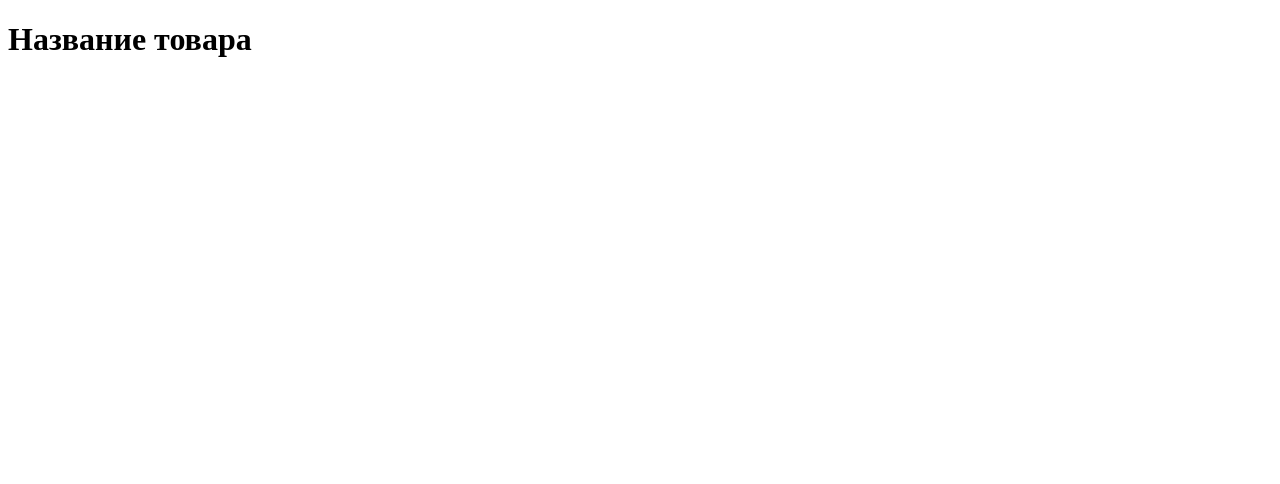
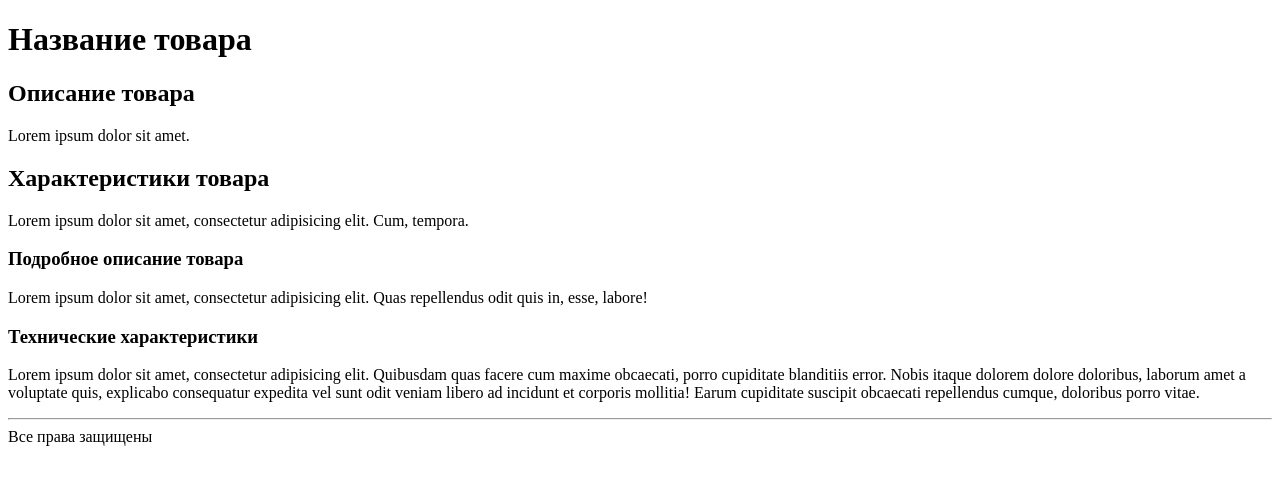
Before and after one commit to antauren/gb_html.css_project1, a plain HTML site: page index.html in a window 1280 px wide. Drawn offline with Linux system fonts and the light colour scheme.

Commit message:
добавлено:
○ Заголовок «Описание товара»
○ Текст краткого описания товара
○ Заголовок «Характеристики товара»
○ Текст характеристик товара, который вы выбрали
○ Заголовок «Подробное описание товара»
○ Текст подробного описания товара
○ Подвал (footer), отделенный горизонтальной чертой, с текстом «Все права защищены»

```diff
--- a/index.html
+++ b/index.html
@@ -8,6 +8,20 @@
 
 <h1>Название товара</h1>
 
+<h2>Описание товара</h2>
+<p>Lorem ipsum dolor sit amet.</p>
+
+<h2>Характеристики товара</h2>
+<p>Lorem ipsum dolor sit amet, consectetur adipisicing elit. Cum, tempora.</p>
+
+<h3>Подробное описание товара</h3>
+<p>Lorem ipsum dolor sit amet, consectetur adipisicing elit. Quas repellendus odit quis in, esse, labore!</p>
+
+<h3>Технические характеристики</h3>
+<p>Lorem ipsum dolor sit amet, consectetur adipisicing elit. Quibusdam quas facere cum maxime obcaecati, porro cupiditate blanditiis error. Nobis itaque dolorem dolore doloribus, laborum amet a voluptate quis, explicabo consequatur expedita vel sunt odit veniam libero ad incidunt et corporis mollitia! Earum cupiditate suscipit obcaecati repellendus cumque, doloribus porro vitae.</p>
+
+<hr>
+<footer>Все права защищены</footer>
 
 </body>
 </html>
```
